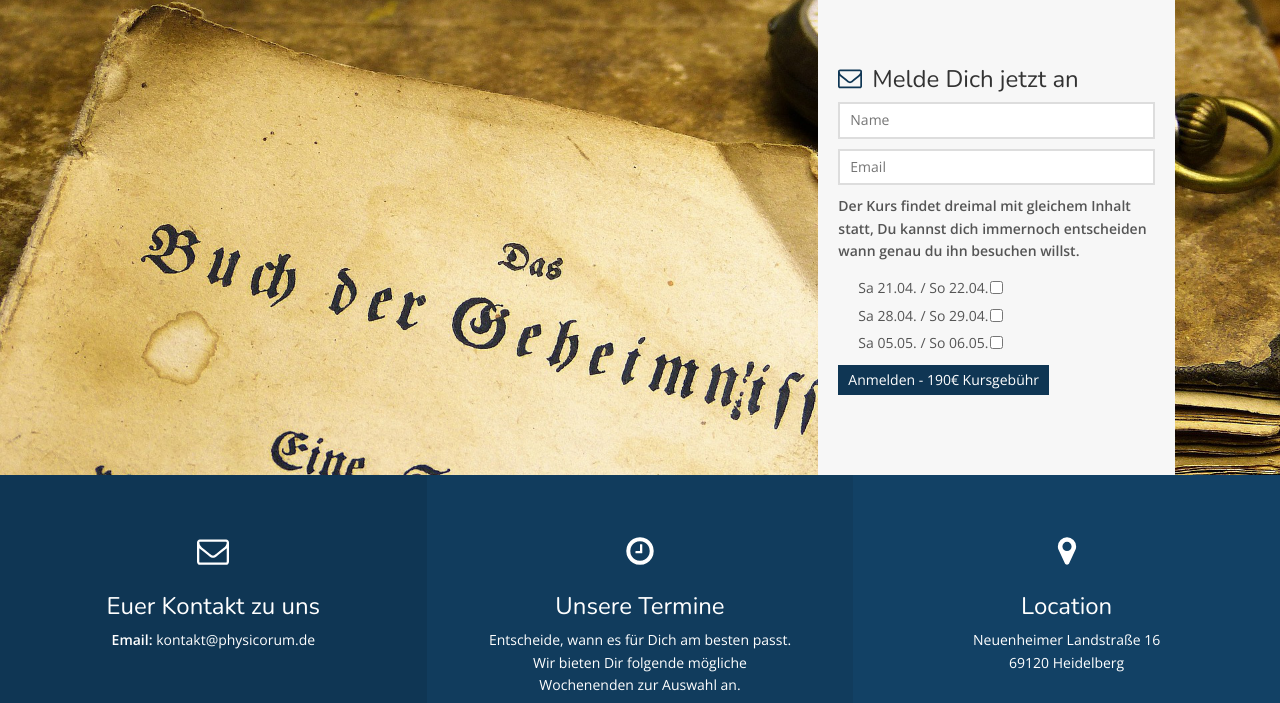
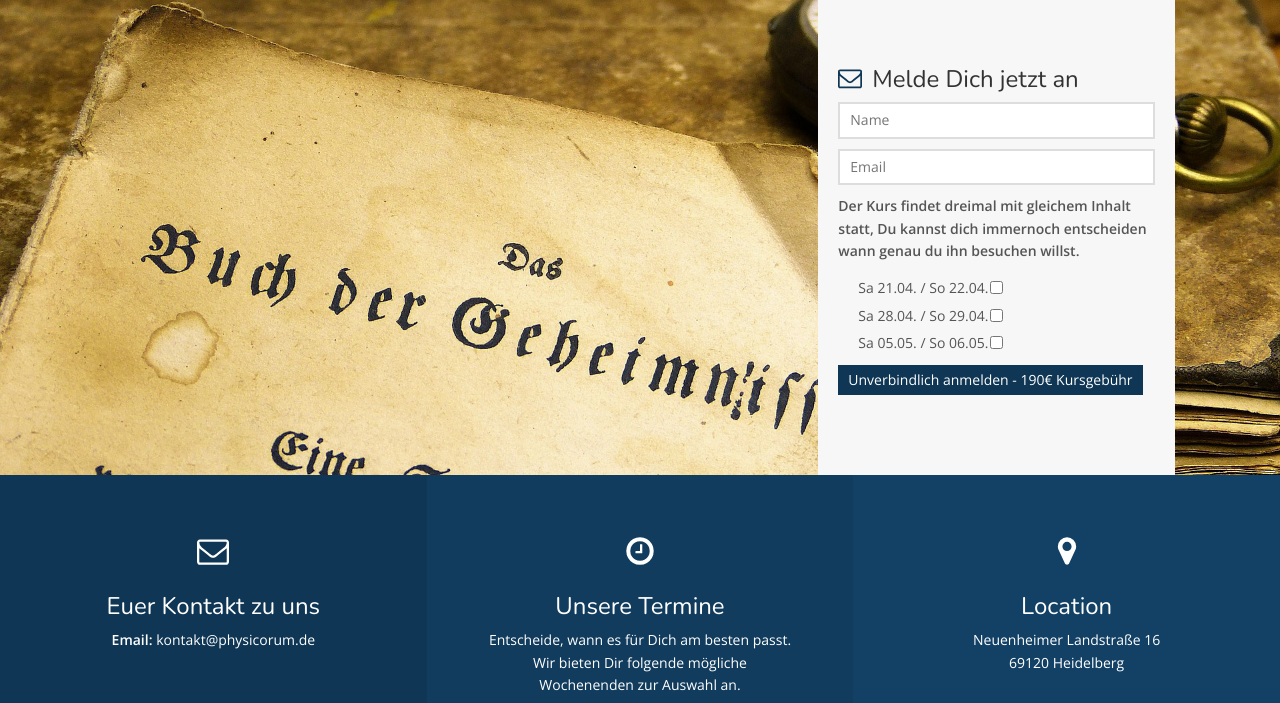
Before and after one commit to physicorum/physicorum.github.io, a plain HTML site: page index.html in a window 1280 px wide. Shown: the part 84-787 px from the top of the page. Drawn offline with nearby package versions, Linux system fonts and the light colour scheme; some packages are replaced by stand-ins of ours.

Commit message:
index.html

```diff
--- a/index.html
+++ b/index.html
@@ -176,7 +176,7 @@ $('#registrationForm').on('submit', function(e){
 			</select>
                 </div>
 		-->
-                <input type="submit" class="btn btn-default" value="Anmelden - 190€ Kursgebühr">
+                <input type="submit" class="btn btn-default" value="Unverbindlich anmelden - 190€ Kursgebühr">
 		<p id='thank-you-message' class='hidden' style='color:green;'>
 		  <br>
 		  Vielen Dank für Deine Anmeldung, wir melden uns bei dir!
```
